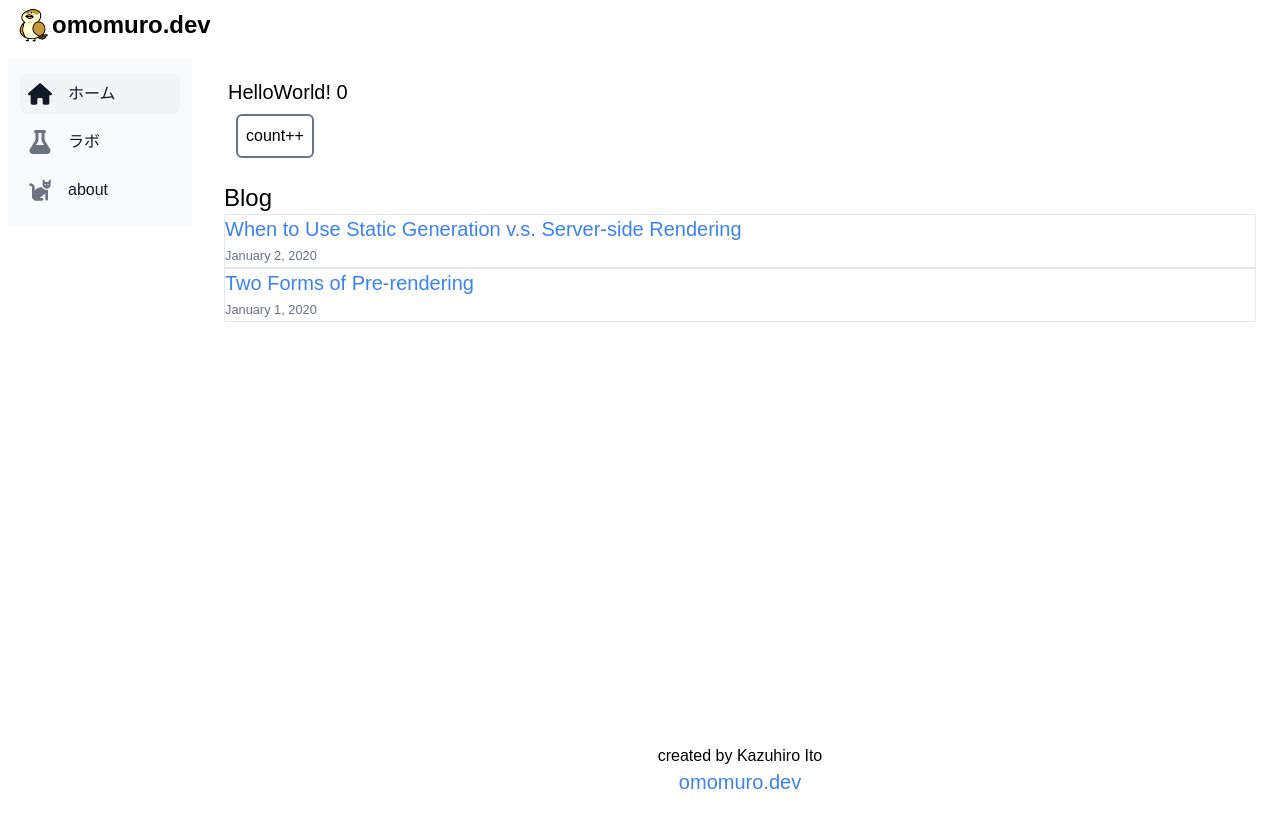
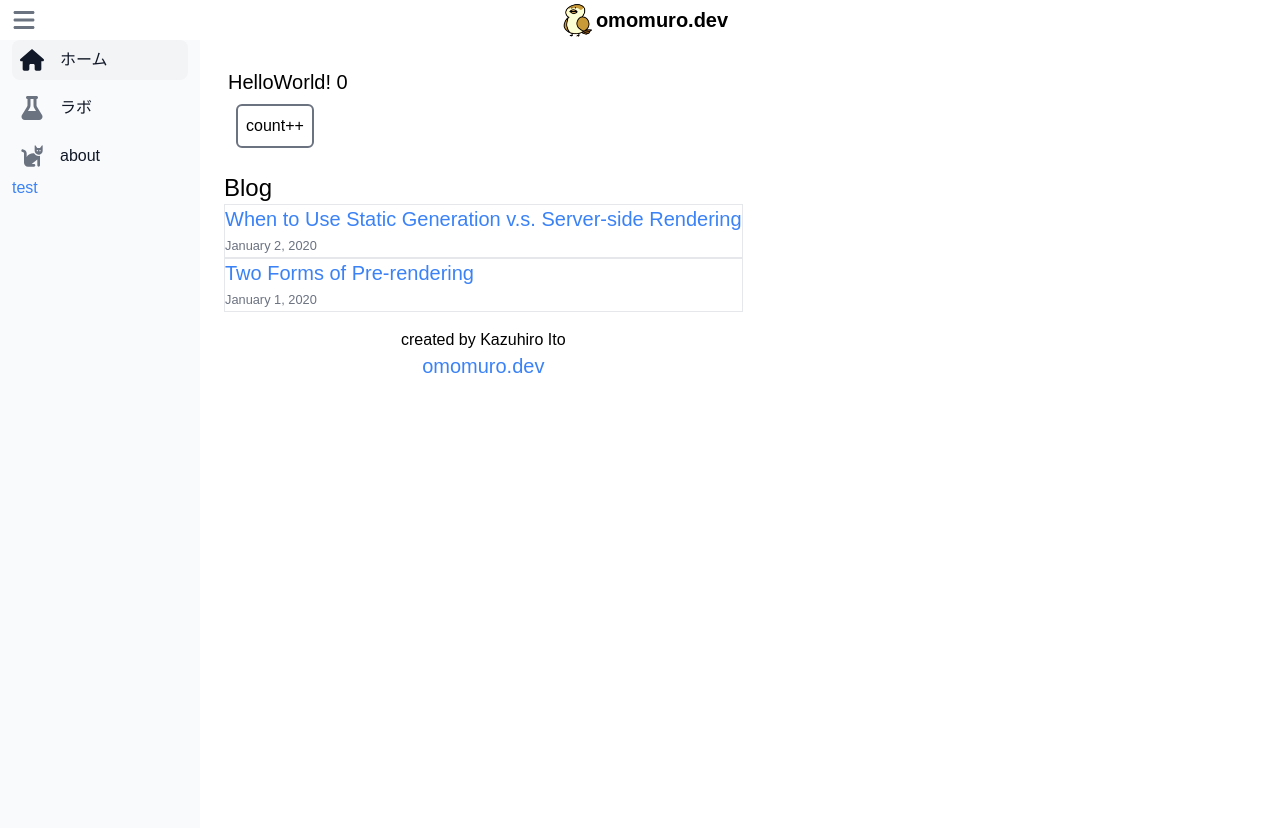
Before and after one commit to KazuhiroIto0127/nextjs-sample-app, a Next.js app: page / in a window 1280 px wide. Shown: the top 828 px of the page. Before the commit the page ends 800 px from the top, so only its background shows below. Built offline with nearby package versions, Linux system fonts and the light colour scheme; a web font is replaced by a local one; what tailwindcss-radix would draw is missing.

Commit message:
tailwind-mergeを入れて理想的なサイドメニューの動きを作った。一旦grid area外した

```diff
--- a/components/Header.tsx
+++ b/components/Header.tsx
@@ -5,15 +5,18 @@ import { faBars } from "@fortawesome/free-solid-svg-icons";
 import styles from '@/components/layout.module.css';
 import React from 'react';
 
-export default function Header({setIsOpenSidebar}) {
+export default function Header({setIsOpenSidebar, setIsOpenPcSidebar}) {
   const toggleSidebar = () => {
     setIsOpenSidebar((prev)=>!prev)
   }
+  const togglePcSidebar = () => {
+    setIsOpenPcSidebar((prev)=>!prev)
+  }
   return (
-    <header className={`px-3 flex items-center justify-between ${styles.header}
-                        md:justify-start
+    <header className={`z-10 px-3 flex items-center justify-between
                         dark:text-white dark:bg-gray-800
                       `}>
+        {/* スマホ用 */}
         <FontAwesomeIcon icon={faBars}
             onClick={toggleSidebar}
             className="flex-shrink-0 w-6 h-6
@@ -21,10 +24,18 @@ export default function Header({setIsOpenSidebar}) {
                      hover:text-gray-900 dark:hover:text-white hover:cursor-pointer
                        md:hidden"
         />
+        {/* pc用 */}
+        <FontAwesomeIcon icon={faBars}
+            onClick={togglePcSidebar}
+            className="hidden flex-shrink-0 w-6 h-6
+                     text-gray-500 transition duration-75 dark:text-gray-400
+                     hover:text-gray-900 dark:hover:text-white hover:cursor-pointer
+                       md:block"
+        />
         <Link href="/" className="flex justify-center items-center mr-5">
             <Image priority src="/images/profile.png"
                     className="rounded-sm" height={40} width={40} alt="logo"/>
-            <span className="text-xl font-bold md:text-2xl">omomuro.dev</span>
+            <span className="text-xl font-bold">omomuro.dev</span>
         </Link>
         <div></div>
     </header>
--- a/components/Sidebar.tsx
+++ b/components/Sidebar.tsx
@@ -2,24 +2,59 @@ import SidebarLink from '@/components/SidebarLink';
 import { faFlask, faHome, faCat } from "@fortawesome/free-solid-svg-icons";
 import styles from '@/components/layout.module.css';
 import clsx from 'clsx';
+import { FontAwesomeIcon } from "@fortawesome/react-fontawesome";
+import { faBars } from "@fortawesome/free-solid-svg-icons";
+import Link from 'next/link';
+import Image from 'next/image';
+import { twMerge } from 'tailwind-merge';
 
-export default function Sidebar({isOpenSidebar}:{isOpenSidebar: boolean}) {
+export default function Sidebar({isOpenSidebar, setIsOpenSidebar, isOpenPcSidebar, setIsOpenPcSidebar}) {
+  const toggleSidebar = () => {
+    setIsOpenSidebar((prev)=>!prev)
+  }
   return (
-    <aside className={clsx(
-      'w-[200px] fixed top-[50px] overflow-y-auto transition-all duration-300 ease-in-out -translate-x-64',
-      styles.sidebar,
-      'md:relative md:translate-x-0 md:inset-auto p-2',
-      { 'text-red-500 translate-x-0': isOpenSidebar }
+    <>
+      {/* スマホ用のoverlay背景 */}
+      <div className={clsx(
+            'fixed top-0 left-0 w-full h-full bg-gray-800 bg-opacity-70 z-30',
+            { 'visible': isOpenSidebar }, { 'invisible': !isOpenSidebar }
       )}
+           onClick={toggleSidebar}
+      ></div>
+
+      {/* サイドバー */}
+      <aside className={twMerge(clsx(
+        'w-[200px] min-w-[200px] overflow-y-auto transition-all duration-300 ease-in-out hidden',
+        'md:block md:inset-auto',
+        { 'hidden md:block': isOpenPcSidebar }, { 'hidden md:hidden': !isOpenPcSidebar },
+        { 'block z-40 fixed top-0': isOpenSidebar },
+        ))}
         aria-label="Sidebar"
       >
-        <div className="overflow-y-auto py-4 px-3 bg-gray-50 rounded dark:bg-gray-800">
+          <div className="overflow-y-auto px-3 bg-gray-50 dark:bg-gray-800 h-full min-h-screen">
+              <div className={clsx("flex h-[50px] justify-center items-center",
+                                  { 'block': isOpenSidebar }, { 'hidden': !isOpenSidebar }
+              )}>
+                <FontAwesomeIcon icon={faBars}
+                  className="flex-shrink-0 w-6 h-6 mr-2
+                        text-gray-500 transition duration-75 dark:text-gray-400
+                        hover:text-gray-900 dark:hover:text-white hover:cursor-pointer"
+                  onClick={toggleSidebar}
+                />
+                <Link href="/" className="flex items-center">
+                    <Image priority src="/images/profile.png"
+                            className="rounded-sm" height={40} width={40} alt="logo"/>
+                    <span className="font-bold text-sm">omomuro.dev</span>
+                </Link>
+              </div>
               <ul className="space-y-2">
                   <li><SidebarLink path="/" title="ホーム" icon={faHome} /></li>
                   <li><SidebarLink path="/labo" title="ラボ" icon={faFlask} /></li>
                   <li><SidebarLink path="/posts/first-post" title="about" icon={faCat} /></li>
               </ul>
+              <p className={twMerge(clsx("text-red-500 text-blue-500",{'text-yellow-500' : false}))}>test</p>
           </div>
       </aside>
+    </>
   )
 }
--- a/components/layout.tsx
+++ b/components/layout.tsx
@@ -9,20 +9,25 @@ export default function Layout({ children }: {
   children: React.ReactNode
 }) {
   const [isOpenSidebar, setIsOpenSidebar] = useState(false)
+  const [isOpenPcSidebar, setIsOpenPcSidebar] = useState(true)
 
   return (
     <>
       <Head />
 
-      <div className={`grid w-full h-full min-h-screen ${styles.container}
+      <div className={`w-full h-full min-h-screen
                       dark:text-white dark:bg-gray-700
       `} >
-        <Header setIsOpenSidebar={setIsOpenSidebar} />
-        <Sidebar isOpenSidebar={isOpenSidebar} />
+        <Header setIsOpenSidebar={setIsOpenSidebar} setIsOpenPcSidebar={setIsOpenPcSidebar} />
+        <div className="flex">
+        <Sidebar isOpenSidebar={isOpenSidebar} setIsOpenSidebar={setIsOpenSidebar}
+                 isOpenPcSidebar={isOpenPcSidebar} setIsOpenPcSidebar={setIsOpenPcSidebar}
+         />
         <main className={`p-3 ${styles.main}`} >
           {children}
+          <Footer />
         </main>
-        <Footer />
+        </div>
       </div>
     </>
   )
--- a/package.json
+++ b/package.json
@@ -22,6 +22,7 @@
     "react-rewards": "^2.0.4",
     "remark": "^14.0.2",
     "remark-html": "^15.0.1",
+    "tailwind-merge": "^1.8.1",
     "tailwindcss-radix": "^2.6.1"
   },
   "devDependencies": {
```
Also changed, not shown: 1 other file (tests, documents, lock files or other folders). Lines whose indentation alone changed are shown as unchanged.
